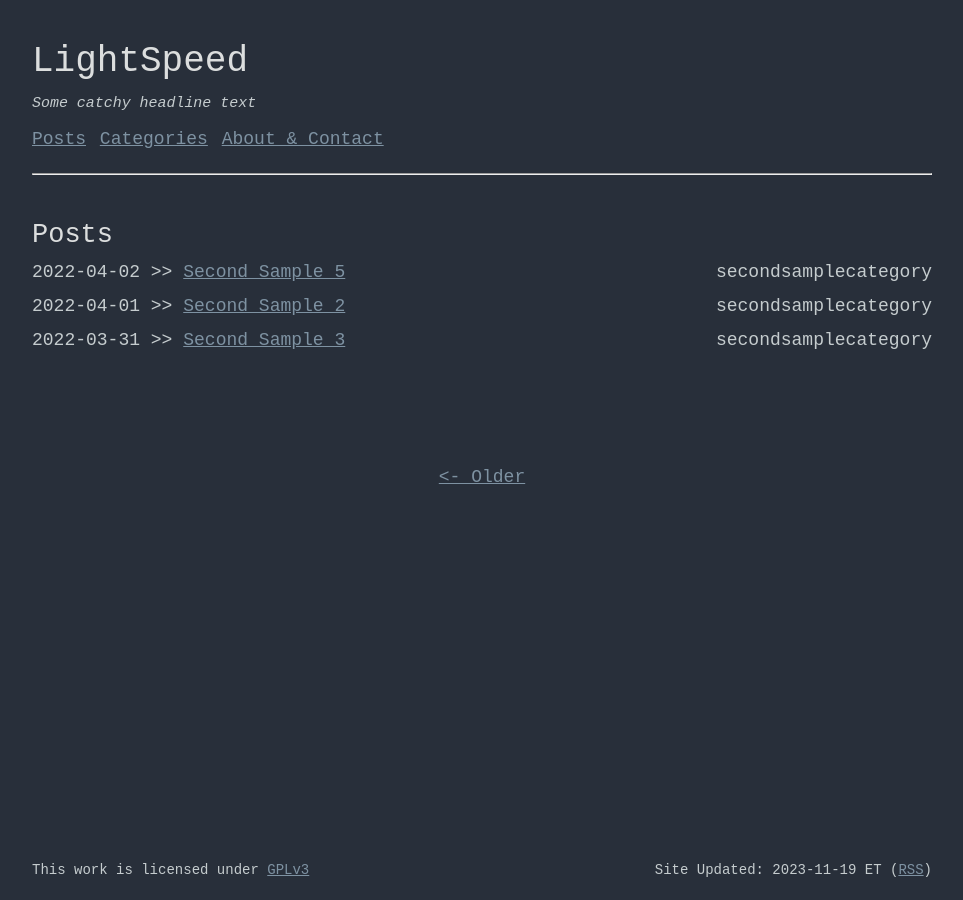
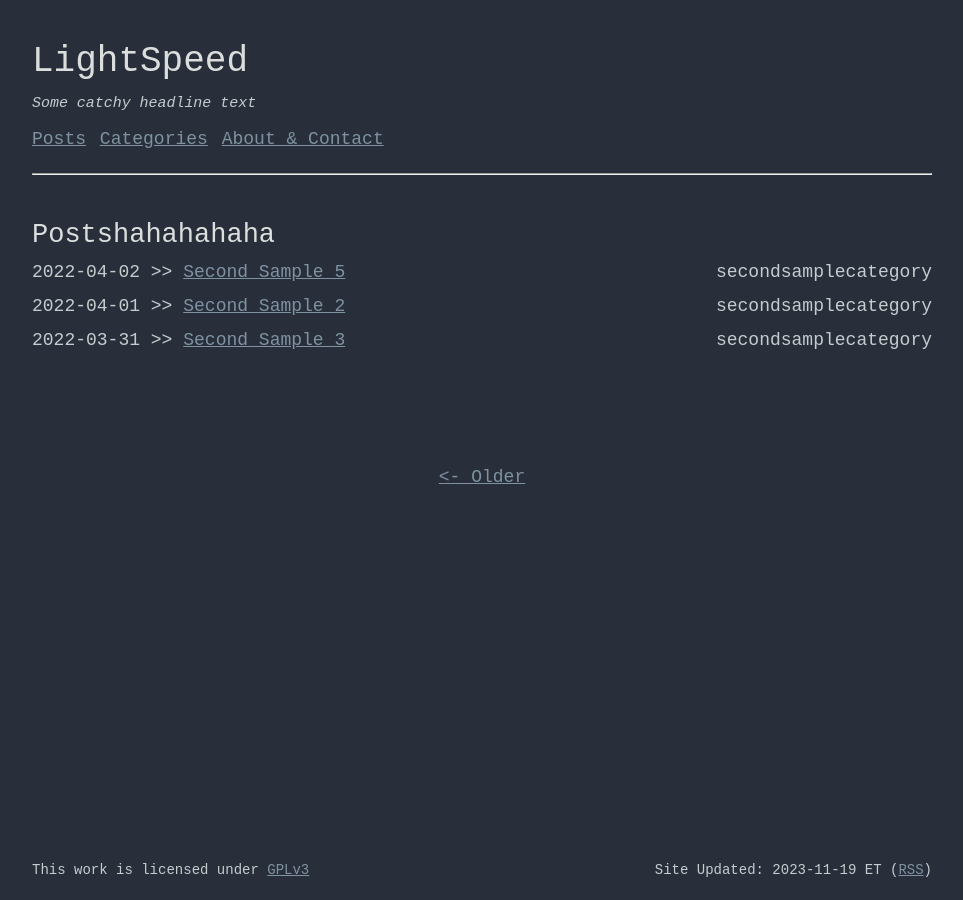
Before and after one commit to JunduoLiu/JunduoLiu.github.io, a Jekyll site: the page built from posts/index.html, in a window 1280 px wide. Shown: the whole page, without its empty margins (158-1121 px from the left). Built offline with Jekyll 4.4.1, drawn with Linux system fonts in a browser that asks for light colours; the list of posts is cut into pages by our own code.

Commit message:
Update index.html

```diff
--- a/posts/index.html
+++ b/posts/index.html
@@ -5,7 +5,7 @@ pagination:
     enabled: true
 ---
 
-<h2>Posts</h2>
+<h2>Postshahahahaha</h2>
 {% for post in paginator.posts %}
 <span class="post-item"><span class="mobile-hide"> {{ post.date | date: '%Y-%m-%d' }} >> </span><a href="{{ post.url }}">{{ post.title }}</a><span class="float-right mobile-hide">{{ post.categories }}</span></span>
 {% endfor %}
```
